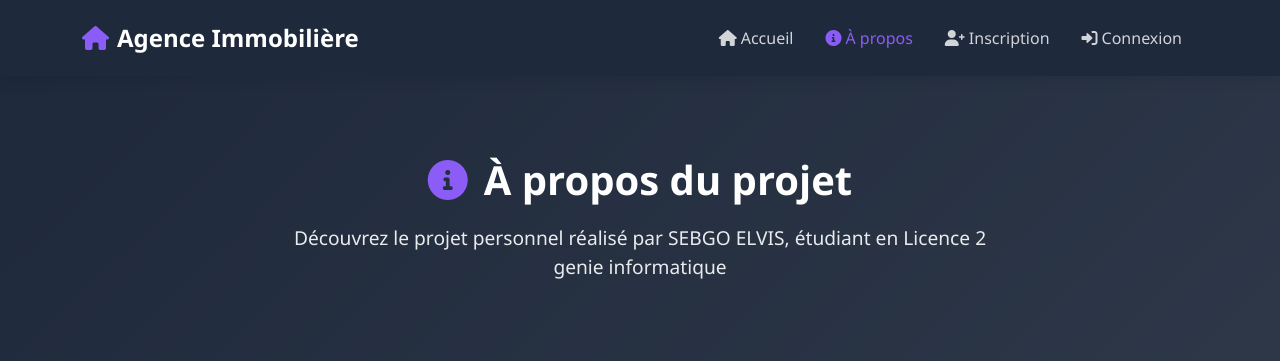
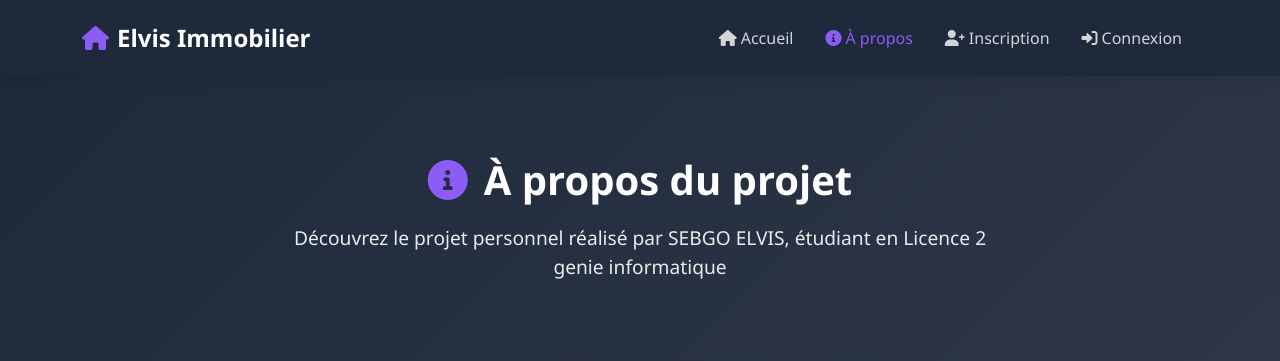
Before and after one commit to DEVELVIS54/GESTION_FINAL, a Django app: page /propos/ in a window 1280 px wide. Shown: the top 361 px of the page. Run offline with Django 5.2, Linux system fonts and the light colour scheme.

Commit message:
Update propos.html

```diff
--- a/SE/templates/SE/propos.html
+++ b/SE/templates/SE/propos.html
@@ -4,7 +4,7 @@
 <head>
     <meta charset="UTF-8">
     <meta name="viewport" content="width=device-width, initial-scale=1.0">
-    <title>À propos - Agence Immobilière</title>
+    <title>À propos - Elvis Immobilier</title>
 
     <!-- Bootstrap CSS -->
     <link href="https://cdn.jsdelivr.net/npm/bootstrap@5.1.3/dist/css/bootstrap.min.css" rel="stylesheet">
@@ -470,7 +470,7 @@
     <nav class="navbar navbar-expand-lg navbar-dark bg-dark sticky-top">
         <div class="container">
             <a class="navbar-brand" href="{% url 'accueil' %}">
-                <i class="fas fa-home me-2"></i>Agence Immobilière
+                <i class="fas fa-home me-2"></i>Elvis Immobilier
             </a>
             <button class="navbar-toggler" type="button" data-bs-toggle="collapse" data-bs-target="#navbarNav">
                 <span class="navbar-toggler-icon"></span>
@@ -661,7 +661,7 @@
     <section class="section section-light">
         <div class="container">
             <div class="section-title">
-                <h2>TECHNOLOGIES UTILISÉES</h2>
+            <!--    <h2>TECHNOLOGIES UTILISÉES</h2>
                 <p>Les outils et frameworks utilisés pour ce projet</p>
             </div>
             <div class="tech-grid">
```
